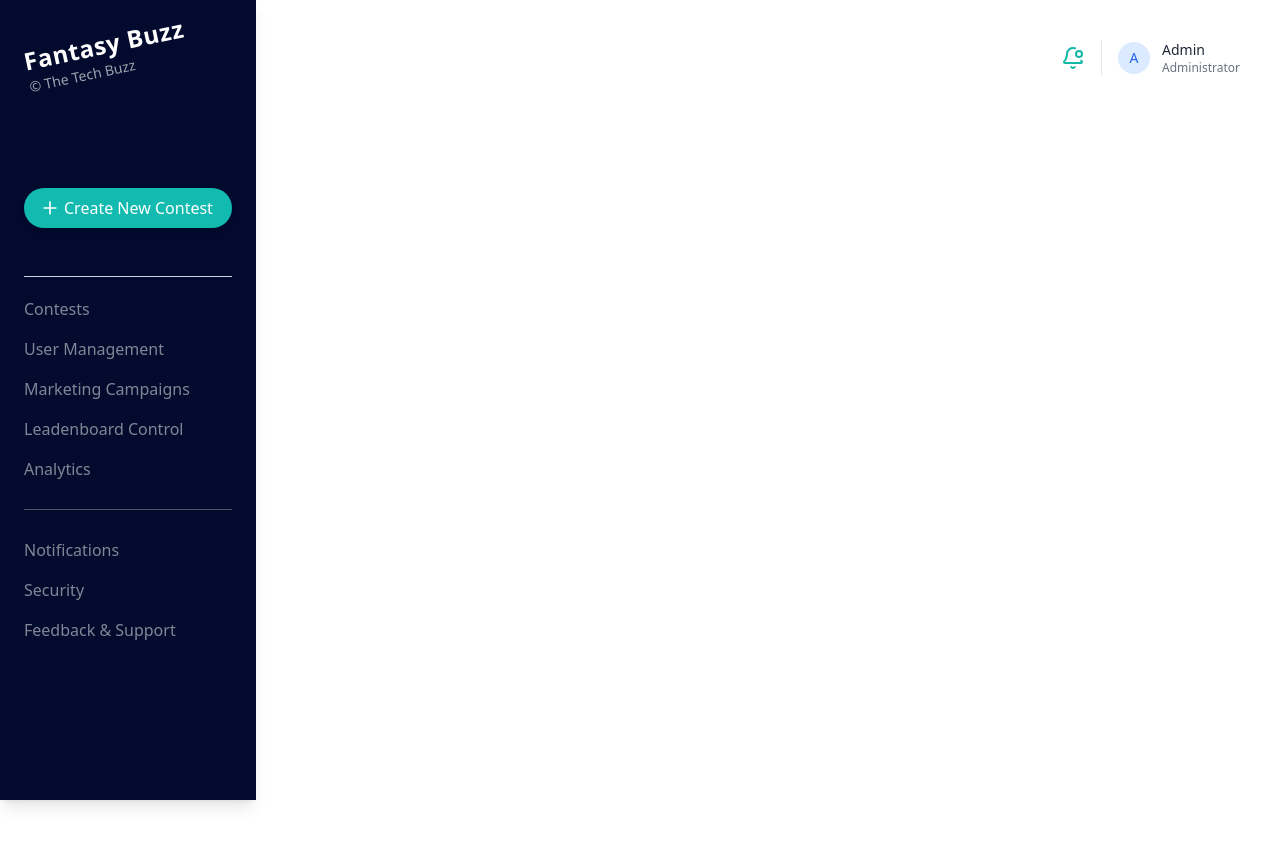
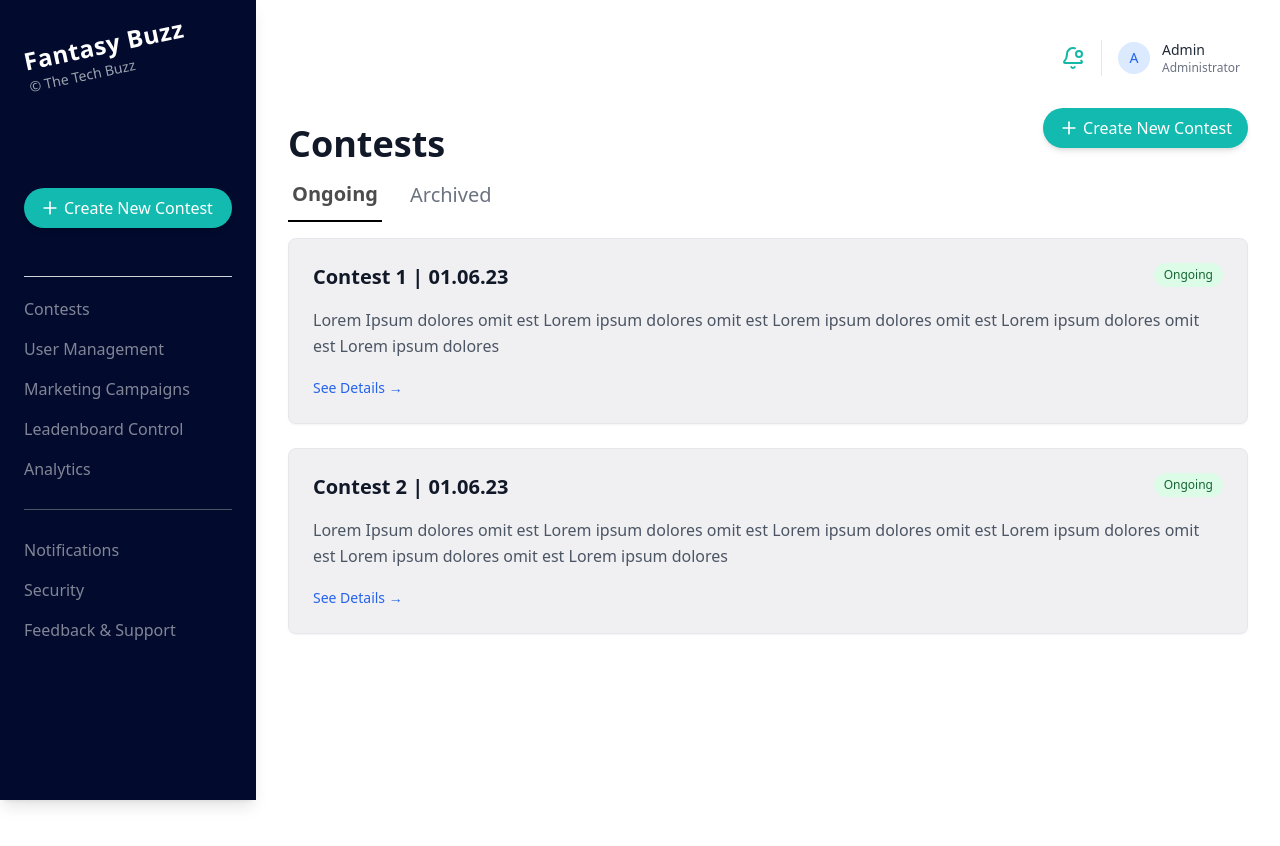
Before and after one commit to AliAzeem92/Fantasy-Buzz, a React (Create React App) app: page /dashboard/contests in a window 1280 px wide. Shown: the top 846 px of the page. Before the commit the page ends 800 px from the top, so only its background shows below. Built offline with nearby package versions, Linux system fonts and the light colour scheme.

Commit message:
Dashboard - Contests

```diff
--- a/src/App.js
+++ b/src/App.js
@@ -1,9 +1,13 @@
 import React from "react";
-import { BrowserRouter as Router, Routes, Route } from "react-router-dom";
+import {
+  BrowserRouter as Router,
+  Routes,
+  Route,
+  Navigate,
+} from "react-router-dom";
 
 // Pages
 import Auth from "./pages/Auth";
-import Dashboard from "./pages/DashboardLayout";
 import UserManagement from "./pages/UserManagement";
 import MarketingCampaigns from "./pages/MarketingCampaigns";
 import Leadenboard from "./pages/Leadenboard";
@@ -12,39 +16,32 @@ import Notifications from "./pages/Notifications";
 import Security from "./pages/Security";
 import FeedbackSupport from "./pages/FeedbackSupport";
 import Contests from "./pages/Contests";
-import DashboardLayout from "./pages/DashboardLayout";
 
 // Layout
+import DashboardLayout from "./pages/DashboardLayout";
 
 function App() {
   return (
     <Router>
       <Routes>
-        {/* Public Route */}
+        {/* Public route */}
         <Route path="/" element={<Auth />} />
 
-        {/* Dashboard Routes with Layout */}
-        <Route
-          path="/dashboard/*"
-          element={
-            <DashboardLayout>
-              <Routes>
-                <Route index element={<Dashboard />} />
+        {/* Dashboard Layout with nested routes */}
+        <Route path="/dashboard" element={<DashboardLayout />}>
+          {/* ✅ Default redirect to /dashboard/contests */}
+          <Route index element={<Navigate to="contests" replace />} />
+
+          {/* Dashboard sub-routes */}
           <Route path="contests" element={<Contests />} />
           <Route path="user-management" element={<UserManagement />} />
-                <Route
-                  path="marketing-campaigns"
-                  element={<MarketingCampaigns />}
-                />
+          <Route path="marketing-campaigns" element={<MarketingCampaigns />} />
           <Route path="leadenboard" element={<Leadenboard />} />
           <Route path="analytics" element={<Analytics />} />
           <Route path="notifications" element={<Notifications />} />
           <Route path="security" element={<Security />} />
           <Route path="feedback-support" element={<FeedbackSupport />} />
-              </Routes>
-            </DashboardLayout>
-          }
-        />
+        </Route>
       </Routes>
     </Router>
   );
--- a/src/components/DashboardNavbar.jsx
+++ b/src/components/DashboardNavbar.jsx
@@ -3,7 +3,7 @@ import { BellDot } from "lucide-react";
 
 const DashboardNavbar = () => {
   return (
-    <nav className="bg-white p-10 flex justify-end items-center gap-4">
+    <nav className="bg-white px-10 pt-10 flex justify-end items-center gap-4">
       <BellDot className="text-teal-500 cursor-pointer" />
 
       {/* User Profile */}
--- a/src/pages/Contests.jsx
+++ b/src/pages/Contests.jsx
@@ -1,8 +1,131 @@
-import React from "react";
+// ContestsLayout.jsx
+import { Plus } from "lucide-react";
+import React, { useState } from "react";
 
 const Contests = () => {
+  const [activeTab, setActiveTab] = useState("ongoing");
+
+  // Sample contest data
+  const contests = [
+    {
+      id: 1,
+      title: "Contest 1",
+      date: "01.06.23",
+      description:
+        "Lorem Ipsum dolores omit est Lorem ipsum dolores omit est Lorem ipsum dolores omit est Lorem ipsum dolores omit est Lorem ipsum dolores",
+      status: "ongoing",
+    },
+    {
+      id: 2,
+      title: "Contest 2",
+      date: "01.06.23",
+      description:
+        "Lorem Ipsum dolores omit est Lorem ipsum dolores omit est Lorem ipsum dolores omit est Lorem ipsum dolores omit est Lorem ipsum dolores omit est Lorem ipsum dolores",
+      status: "ongoing",
+    },
+    {
+      id: 3,
+      title: "Contest 3",
+      date: "01.06.23",
+      description:
+        "Lorem Ipsum dolores omit est Lorem ipsum dolores omit est Lorem ipsum dolores omit est Lorem ipsum dolores omit est Lorem ipsum dolores omit est Lorem ipsum dolores omit est Lorem ipsum dolores",
+      status: "archived",
+    },
+  ];
+
+  // Filter contests based on active tab
+  const filteredContests = contests.filter(
+    (contest) => contest.status === activeTab
+  );
+
   return (
-    <div className="p-10 text-2xl font-semibold text-white">Contests Page</div>
+    <div className="min-h-screen p-8">
+      {/* Header Section */}
+      <div className="mb-4 ">
+        <div className="flex justify-between items-center ">
+          <h1 className="text-4xl font-bold text-gray-900 ">Contests</h1>
+
+          <button className="flex gap-1 items-center w-ful bg-[#12bab0] text-white py-2 px-4 rounded-full font-medium mb-8 hover:bg-[#149e94] transition-colors duration-200 shadow-md hover:shadow-lg">
+            <Plus className="w-5" />
+            <span>Create New Contest</span>
+          </button>
+        </div>
+
+        {/* Tab Navigation */}
+        <div className="flex space-x-6 border-gray-200">
+          <button
+            className={`pb-3 px-1 text-xl ${
+              activeTab === "ongoing"
+                ? "text-black/70 border-b-2 border-black font-bold "
+                : "text-gray-500 hover:text-gray-700"
+            }`}
+            onClick={() => setActiveTab("ongoing")}
+          >
+            Ongoing
+          </button>
+          <button
+            className={`pb-3 px-1 text-xl ${
+              activeTab === "archived"
+                ? "text-black/70 border-b-2 border-black font-bold "
+                : "text-gray-500 hover:text-gray-700"
+            }`}
+            onClick={() => setActiveTab("archived")}
+          >
+            Archived
+          </button>
+        </div>
+      </div>
+
+      {/* Contests Grid */}
+      <div className="space-y-6">
+        {filteredContests.length > 0 ? (
+          filteredContests.map((contest) => (
+            <div
+              key={contest.id}
+              className="bg-[#f0f0f3] rounded-lg shadow-sm border border-gray-200 p-6 hover:shadow-md transition-shadow duration-200"
+            >
+              {/* Contest Header */}
+              <div className="flex justify-between items-start mb-4">
+                <h3 className="text-xl font-semibold text-gray-900">
+                  {contest.title} | {contest.date}
+                </h3>
+                <span
+                  className={`text-xs font-medium px-2.5 py-1 rounded-full ${
+                    contest.status === "ongoing"
+                      ? "bg-green-100 text-green-800"
+                      : "bg-gray-100 text-gray-800"
+                  }`}
+                >
+                  {contest.status.charAt(0).toUpperCase() +
+                    contest.status.slice(1)}
+                </span>
+              </div>
+
+              {/* Contest Description */}
+              <p className="text-gray-600 leading-relaxed mb-4">
+                {contest.description}
+              </p>
+
+              {/* See Details Link */}
+              <button className="text-blue-600 font-medium hover:text-blue-800 transition-colors duration-200 text-sm">
+                See Details →
+              </button>
+            </div>
+          ))
+        ) : (
+          <div className="bg-[#f0f0f3] rounded-lg shadow-sm border border-gray-200 p-8 text-center">
+            <p className="text-gray-500 text-lg">
+              No {activeTab} contests found.
+            </p>
+            <p className="text-gray-400 text-sm mt-2">
+              {activeTab === "ongoing"
+                ? "There are currently no ongoing contests."
+                : "No archived contests available."}
+            </p>
+          </div>
+        )}
+      </div>
+    </div>
   );
 };
 
--- a/src/pages/DashboardLayout.jsx
+++ b/src/pages/DashboardLayout.jsx
@@ -1,6 +1,7 @@
 import React from "react";
 import Sidebar from "../components/Sidebar";
 import DashboardNavbar from "../components/DashboardNavbar";
+import { Outlet } from "react-router-dom";
 
 const DashboardLayout = ({ children }) => {
   return (
@@ -9,6 +10,7 @@ const DashboardLayout = ({ children }) => {
       <div className="ml-64 w-full min-h-screen bg-white ">
         <DashboardNavbar />
         {children}
+        <Outlet />
       </div>
     </div>
   );
```
Lines whose indentation alone changed are shown as unchanged.
